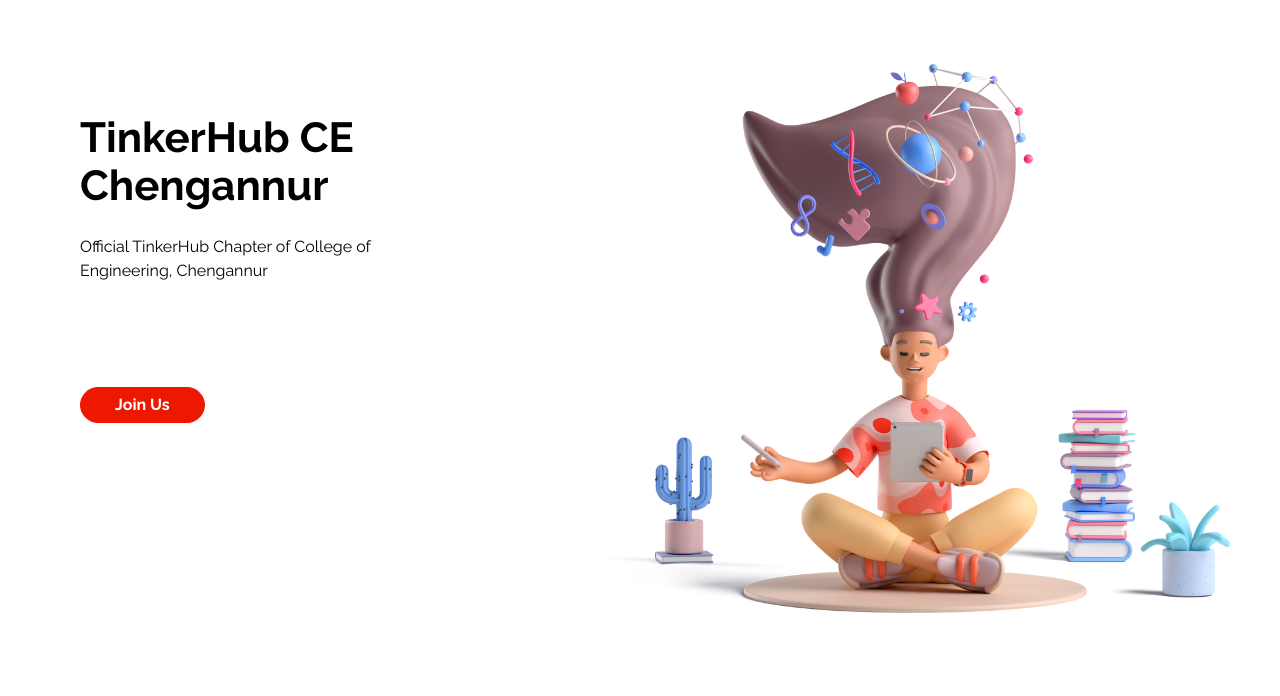
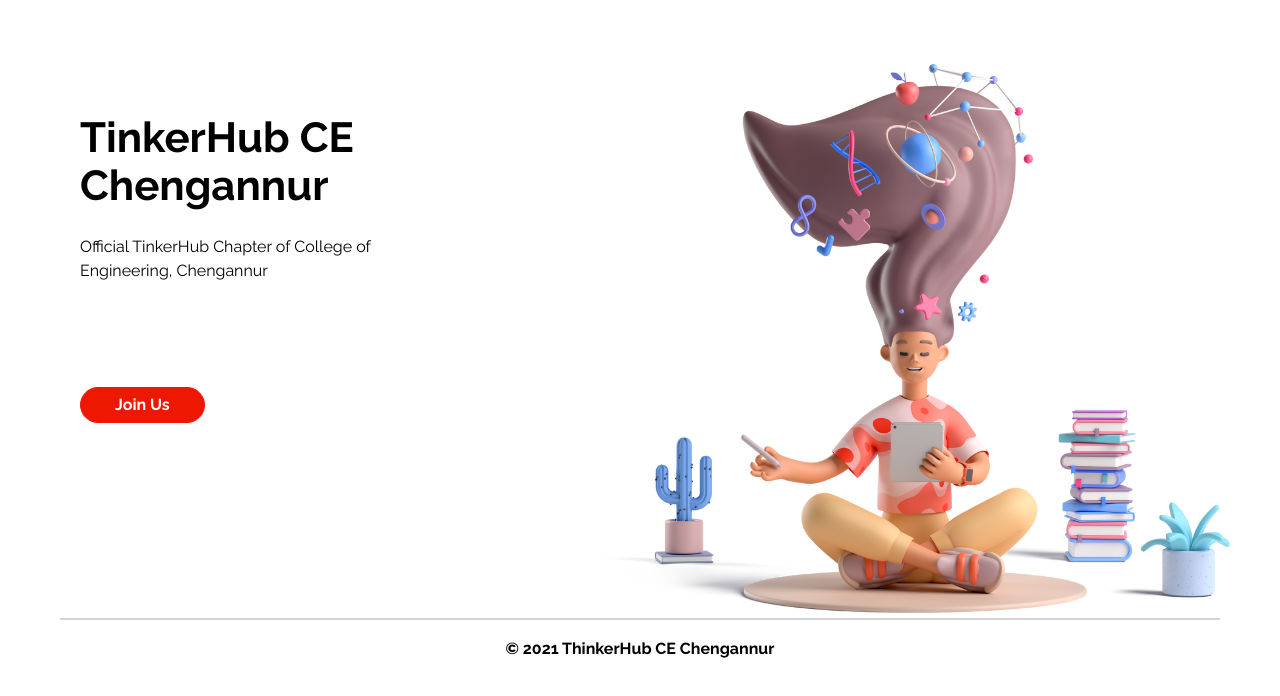
Before and after one commit to TinkerHub-CEC/tinkerhub-cec-website, a Next.js app: page / in a window 1280 px wide. Shown: the top 696 px of the page. Built offline with nearby package versions, Linux system fonts and the light colour scheme.

Commit message:
footer added

```diff
--- a/package.json
+++ b/package.json
@@ -9,7 +9,7 @@
     "lint": "next lint"
   },
   "dependencies": {
-    "next": "12.1.6",
+    "next": "^12.1.6",
     "react": "18.2.0",
     "react-dom": "18.2.0",
     "styled-components": "^5.3.5",
--- a/src/components/z-Footer/Footer.js
+++ b/src/components/z-Footer/Footer.js
@@ -0,0 +1,18 @@
+import React from "react";
+
+function Footer() {
+  return (
+    <div>
+      <div className="footer">
+        <div className="container">
+          <hr color="lightgray" style={{ marginLeft: "60px", marginRight: "60px", height:"0.2px"}} />
+          <h4 style={{ textAlign: "center", paddingTop:"20px", paddingBottom:"20px" }}>
+            © 2021 ThinkerHub CE Chengannur
+          </h4>
+        </div>
+      </div>
+    </div>
+  );
+}
+
+export default Footer;
--- a/src/pages/index.js
+++ b/src/pages/index.js
@@ -1,12 +1,15 @@
 
 import { Hero } from '../components/1-Hero/Hero';
+import Footer from '../components/z-Footer/Footer';
 import { Layout } from '../layout/Layout';
 
 const Home = () => {
   return (
     <Layout>
       <Hero/>
+      <Footer />
       </Layout>
+
 
   );
 };
```
Also changed, not shown: 2 other files (tests, documents, lock files or other folders).
